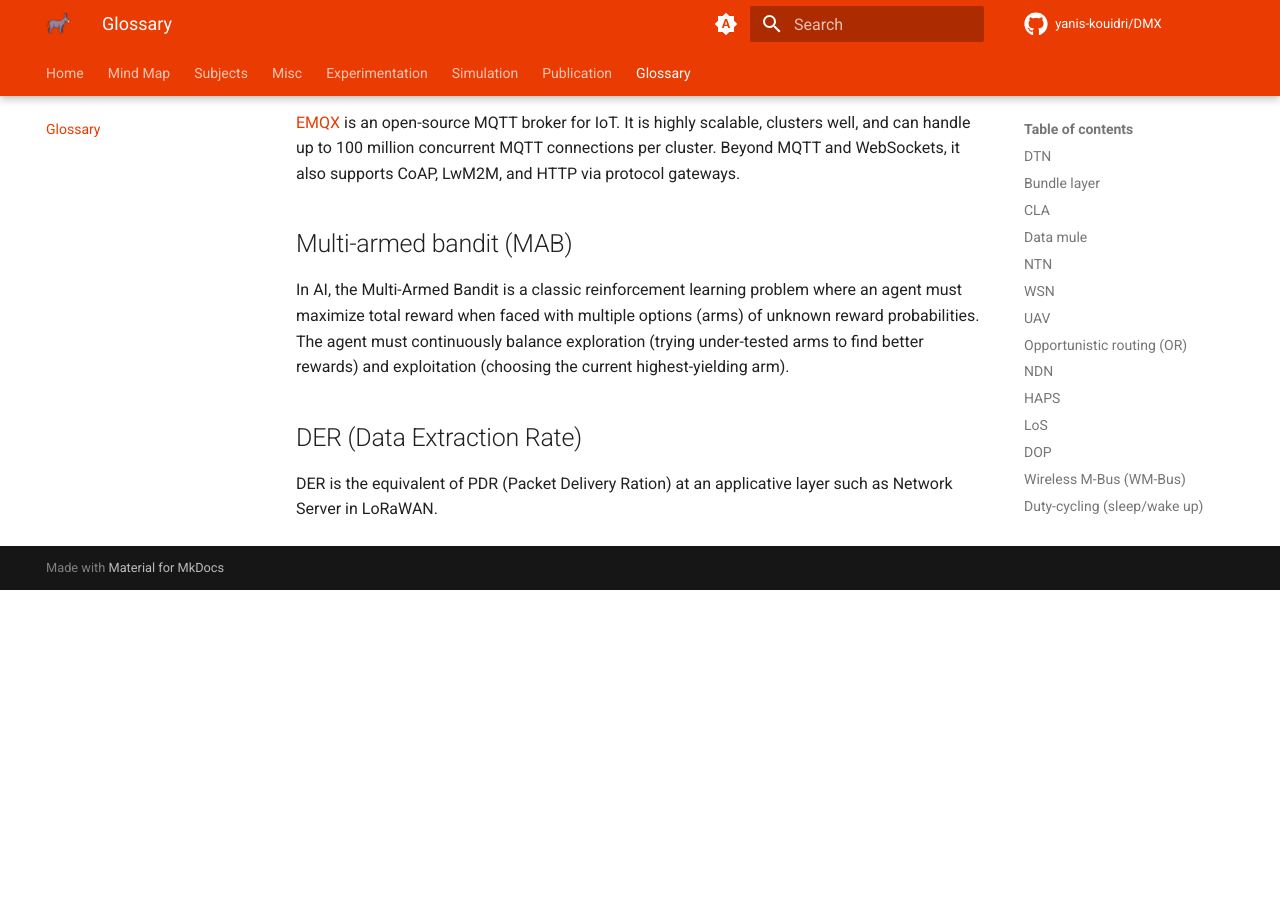
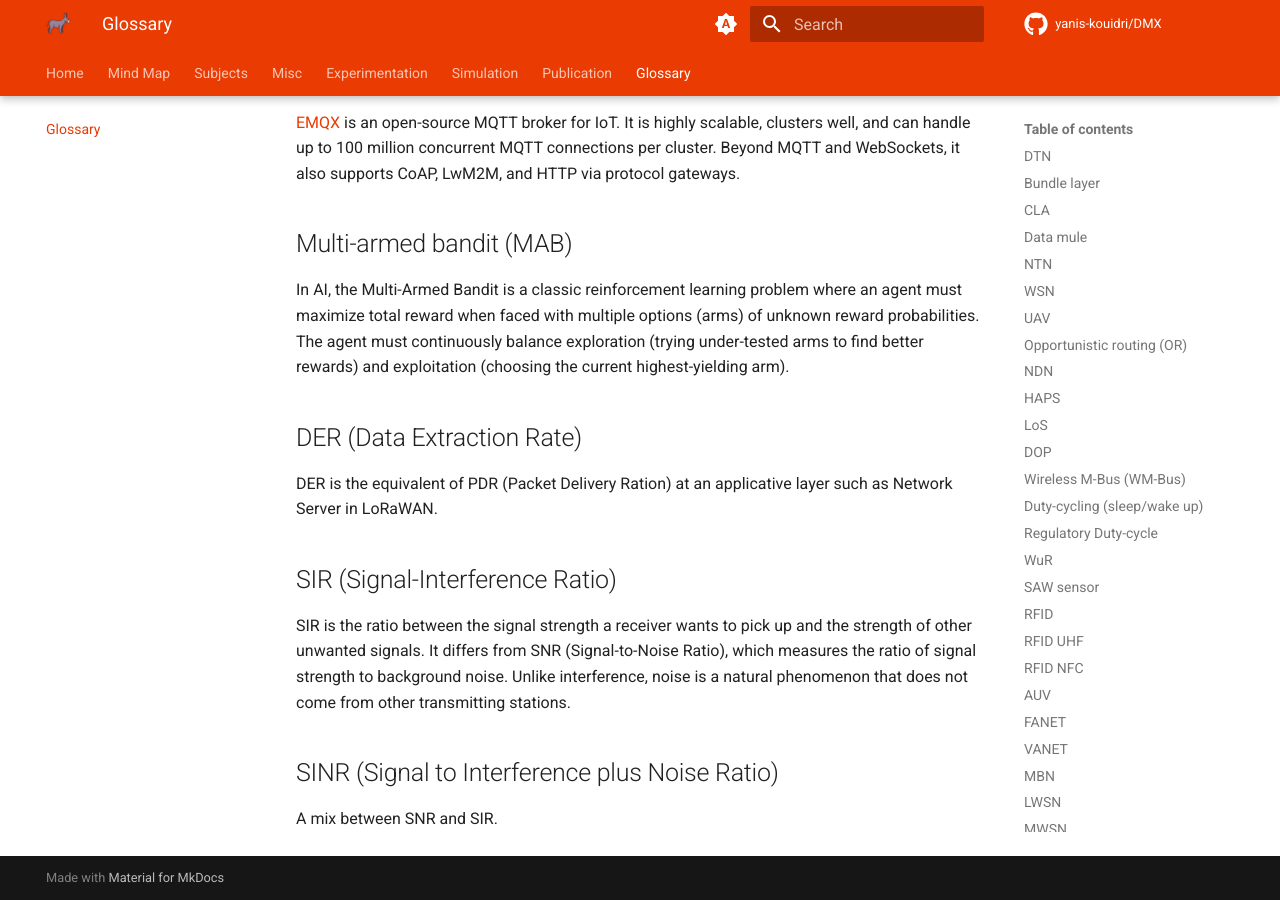
Before and after one commit to Yanis-Kouidri/DMX, an MkDocs documentation site: the page built from docs/glossary.md, in a window 1280 px wide and 900 px high, scrolled down 16479 px. Built offline with MkDocs 1.6.1 and Material for MkDocs 9.7.7, drawn with Linux system fonts in a browser that asks for light colours; comment, search, counter and statistics services are not loaded; before the commit the page ends 17069 px from its top, so only the background shows below that.

Commit message:
feat: add definitions for SIR and SINR in glossary

```diff
--- a/docs/glossary.md
+++ b/docs/glossary.md
@@ -392,3 +392,11 @@ In AI, the Multi-Armed Bandit is a classic reinforcement learning problem where
 ## DER (Data Extraction Rate)
 
 DER is the equivalent of PDR (Packet Delivery Ration) at an applicative layer such as Network Server in LoRaWAN.
+
+## SIR (Signal-Interference Ratio)
+
+SIR is the ratio between the signal strength a receiver wants to pick up and the strength of other unwanted signals. It differs from SNR (Signal-to-Noise Ratio), which measures the ratio of signal strength to background noise. Unlike interference, noise is a natural phenomenon that does not come from other transmitting stations.
+
+## SINR (Signal to Interference plus Noise Ratio)
+
+A mix between SNR and SIR.
```
